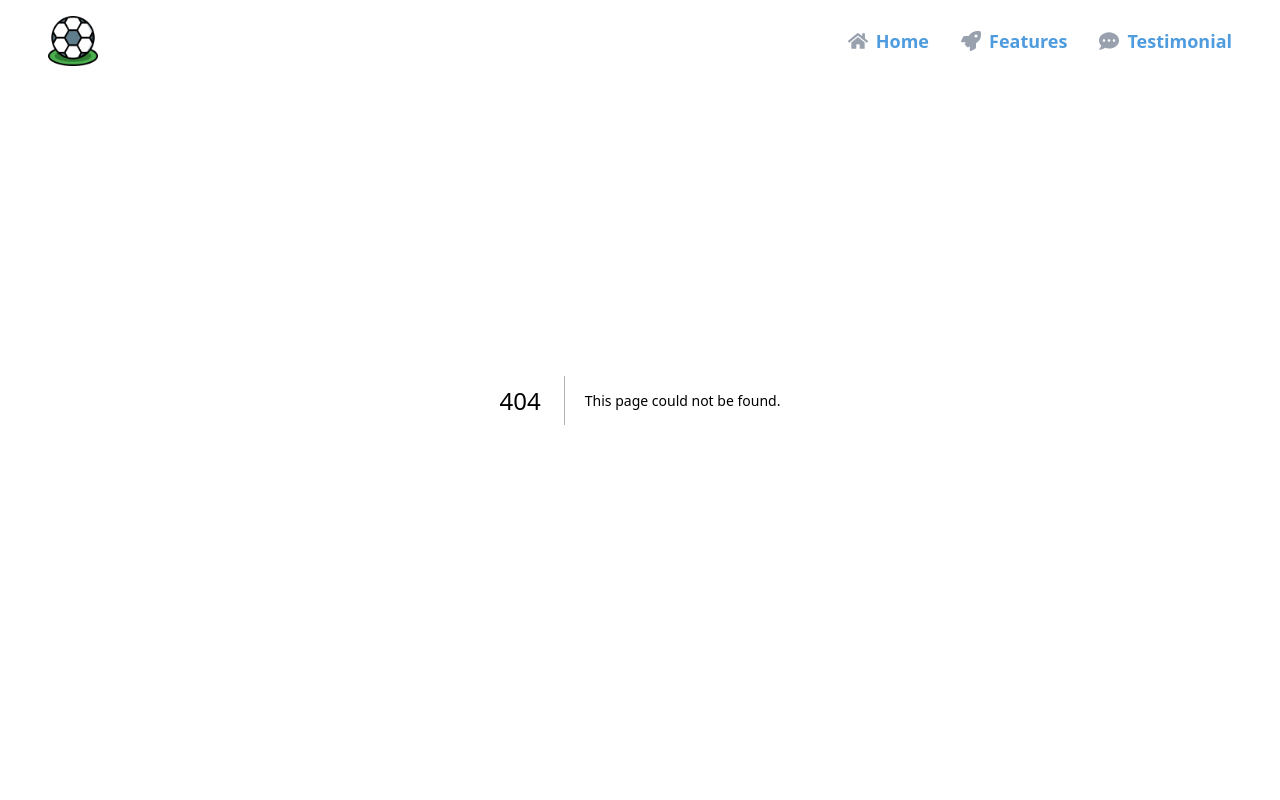
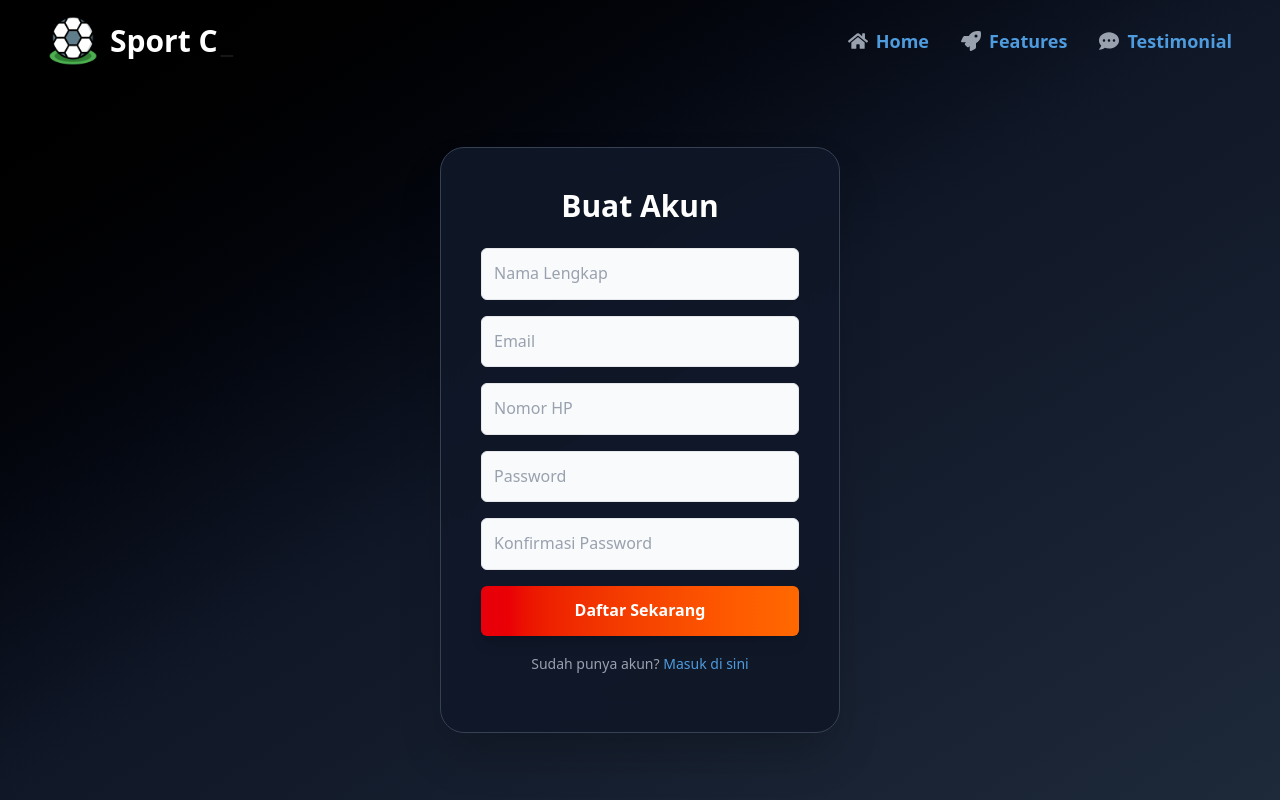
Before and after one commit to maingga/si-reservasi-sport-center, a Next.js app: page /register in a window 1280 px wide. Before the commit this address had no page. Shown: the top 800 px of the page. Built offline with nearby package versions, Linux system fonts and the light colour scheme.

Commit message:
tampilan halaman register

```diff
--- /dev/null
+++ b/src/app/register/page.tsx
@@ -0,0 +1,114 @@
+"use client";
+
+import { useState } from "react";
+import { useRouter } from "next/navigation";
+import { motion } from "framer-motion";
+
+export default function RegisterPage() {
+  const [formData, setFormData] = useState({
+    name: "",
+    email: "",
+    phone: "",
+    password: "",
+    confirmPassword: "",
+  });
+  const [error, setError] = useState("");
+  const router = useRouter();
+
+  const handleChange = (e: React.ChangeEvent<HTMLInputElement>) => {
+    setFormData({ ...formData, [e.target.name]: e.target.value });
+  };
+
+  const handleSubmit = async (e: React.FormEvent<HTMLFormElement>) => {
+    e.preventDefault();
+    setError("");
+
+    if (formData.password !== formData.confirmPassword) {
+      setError("Password dan konfirmasi password harus sama");
+      return;
+    }
+
+    const res = await fetch("http://localhost:3001/auth/register", {
+      method: "POST",
+      headers: { "Content-Type": "application/json" },
+      body: JSON.stringify(formData),
+    });
+
+    if (res.ok) {
+      router.push("/login");
+    } else {
+      const data = await res.json();
+      setError(data.message || "Registrasi gagal");
+    }
+  };
+
+  return (
+    <section className="flex items-center justify-center min-h-screen bg-gradient-to-br from-black via-gray-900 to-gray-800 pt-20">
+      <motion.div
+        className="relative z-10 bg-gray-900/90 backdrop-blur-lg p-10 rounded-3xl shadow-2xl w-[400px] text-center border border-gray-700"
+        initial={{ opacity: 0, scale: 0.9 }}
+        animate={{ opacity: 1, scale: 1 }}
+        transition={{ duration: 0.5 }}
+      >
+        <h2 className="text-3xl font-extrabold text-white mb-6">Buat Akun</h2>
+        {error && <p className="text-red-400 text-sm mb-4">{error}</p>}
+        <form onSubmit={handleSubmit} className="space-y-4">
+          <input
+            type="text"
+            name="name"
+            placeholder="Nama Lengkap"
+            onChange={handleChange}
+            required
+            className="peer w-full p-3 border-none rounded-xl bg-gray-900 text-white placeholder-gray-400 focus:ring-2 focus:ring-red-500 caret-white"
+          />
+          <input
+            type="email"
+            name="email"
+            placeholder="Email"
+            onChange={handleChange}
+            required
+            className="peer w-full p-3 border-none rounded-xl bg-gray-900 text-white placeholder-gray-400 focus:ring-2 focus:ring-red-500 caret-white"
+          />
+          <input
+            type="tel"
+            name="phone"
+            placeholder="Nomor HP"
+            onChange={handleChange}
+            required
+            className="peer w-full p-3 border-none rounded-xl bg-gray-900 text-white placeholder-gray-400 focus:ring-2 focus:ring-red-500 caret-white"
+          />
+          <input
+            type="password"
+            name="password"
+            placeholder="Password"
+            onChange={handleChange}
+            required
+            className="peer w-full p-3 border-none rounded-xl bg-gray-900 text-white placeholder-gray-400 focus:ring-2 focus:ring-red-500 caret-white"
+          />
+          <input
+            type="password"
+            name="confirmPassword"
+            placeholder="Konfirmasi Password"
+            onChange={handleChange}
+            required
+            className="peer w-full p-3 border-none rounded-xl bg-gray-900 text-white placeholder-gray-400 focus:ring-2 focus:ring-red-500 caret-white"
+          />
+          <motion.button
+            type="submit"
+            className="w-full bg-gradient-to-r from-red-600 to-orange-500 text-white p-3 rounded-xl font-semibold shadow-lg hover:from-red-700 hover:to-orange-600 transition duration-300"
+            whileHover={{ scale: 1.05 }}
+            whileTap={{ scale: 0.95 }}
+          >
+            Daftar Sekarang
+          </motion.button>
+        </form>
+        <p className="text-gray-400 text-sm mt-4">
+          Sudah punya akun?{" "}
+          <a href="/login" className="text-red-400 hover:underline">
+            Masuk di sini
+          </a>
+        </p>
+      </motion.div>
+    </section>
+  );
+}
--- a/src/app/styles/globals.css
+++ b/src/app/styles/globals.css
@@ -6,6 +6,7 @@
   --font-sans: var(--font-geist-sans);
   --font-mono: var(--font-geist-mono);
 }
+
 /* Root Color Scheme */
 :root {
   --background: #ffffff;
@@ -100,8 +101,8 @@ button:focus {
 input,
 textarea,
 select {
-  background-color: #f9fafb;
-  color: var(--foreground);
+  background-color: #f9fafb; /* Warna latar belakang input */
+  color: black !important; /* Warna teks saat mengetik */
   border: 1px solid var(--border);
   border-radius: 0.375rem;
   padding: 0.75rem;
@@ -110,6 +111,13 @@ select {
   transition: border-color 0.3s ease;
 }
 
+/* Autofill fix - teks autofill juga menjadi hitam */
+input:-webkit-autofill {
+  -webkit-text-fill-color: black !important;
+  background-color: transparent !important;
+}
+
+/* Fokus pada input */
 input:focus,
 textarea:focus,
 select:focus {
```
